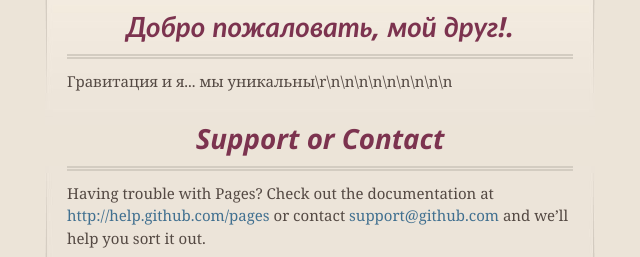
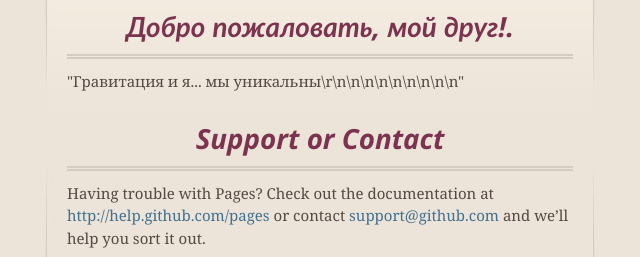
Before and after one commit to PhilosophyNoGravity/PhilosophyNoGravity.github.io, a plain HTML site: page index.html in a window 1280 px wide. Shown: the part 257-514 px from the top of the page, 320-960 px from the left. Drawn offline with nearby package versions, Linux system fonts and the light colour scheme.

Commit message:
Update index.html

```diff
--- a/index.html
+++ b/index.html
@@ -48,7 +48,7 @@
         <h3>
 <a name="welcome-to-github-pages" class="anchor" href="#welcome-to-github-pages"><span class="octicon octicon-link"></span></a>Добро пожаловать, мой друг!.</h3>
 
-<p>Гравитация и я... мы уникальны\r\n\n\n\n\n\n\n\n\n</p>
+<p>"Гравитация и я... мы уникальны\r\n\n\n\n\n\n\n\n\n"</p>
 
 
 <h3>
```
